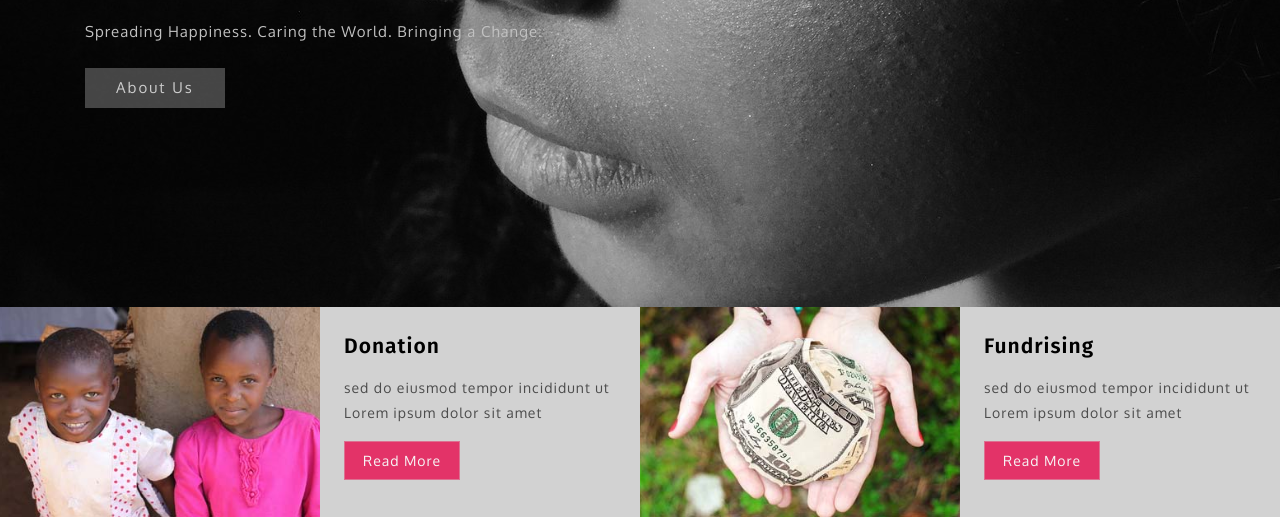
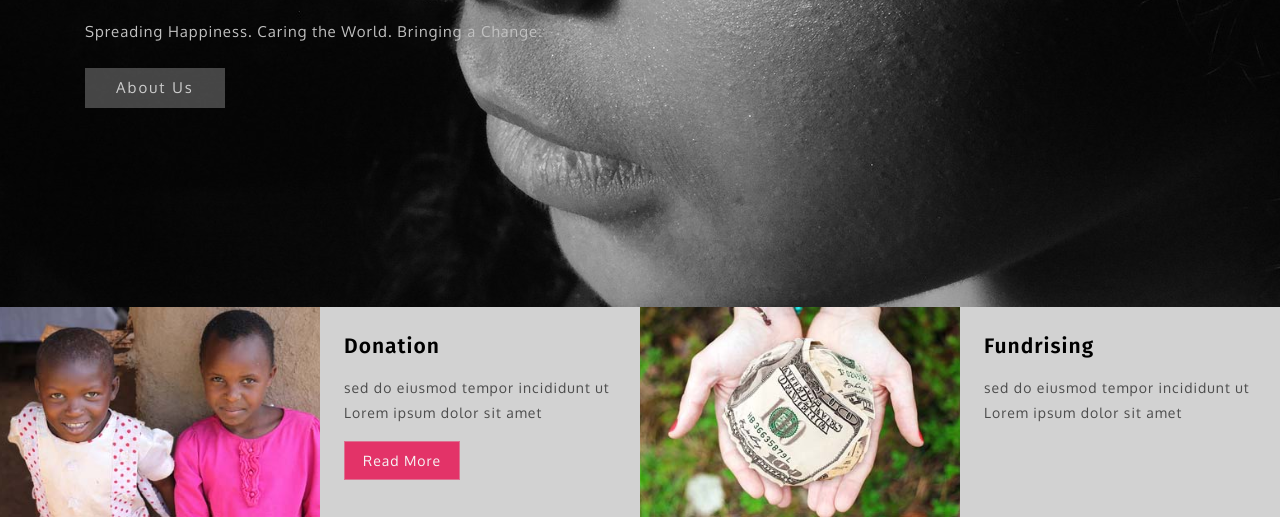
Before and after one commit to gevargismt/SSR, a plain HTML site: page ssr/index.html in a window 1280 px wide. Shown: the part 293-812 px from the top of the page. Drawn offline with Linux system fonts and the light colour scheme; files whose address does not match are found by name.

Commit message:
Read more button removed from layer 2

```diff
--- a/ssr/index.html
+++ b/ssr/index.html
@@ -111,9 +111,7 @@
                         <h4 class="editContent" style="outline: none; cursor: inherit;">Fundrising</h4>
                      </div>
                      <p class="editContent">sed do eiusmod tempor incididunt ut Lorem ipsum dolor sit amet</p>
-                     <div class="view-price mt-3">
-                        <a href="#contact" class="btn scroll">Read More</a>
-                     </div>
+
                   </div>
                </div>
             </div>
```
